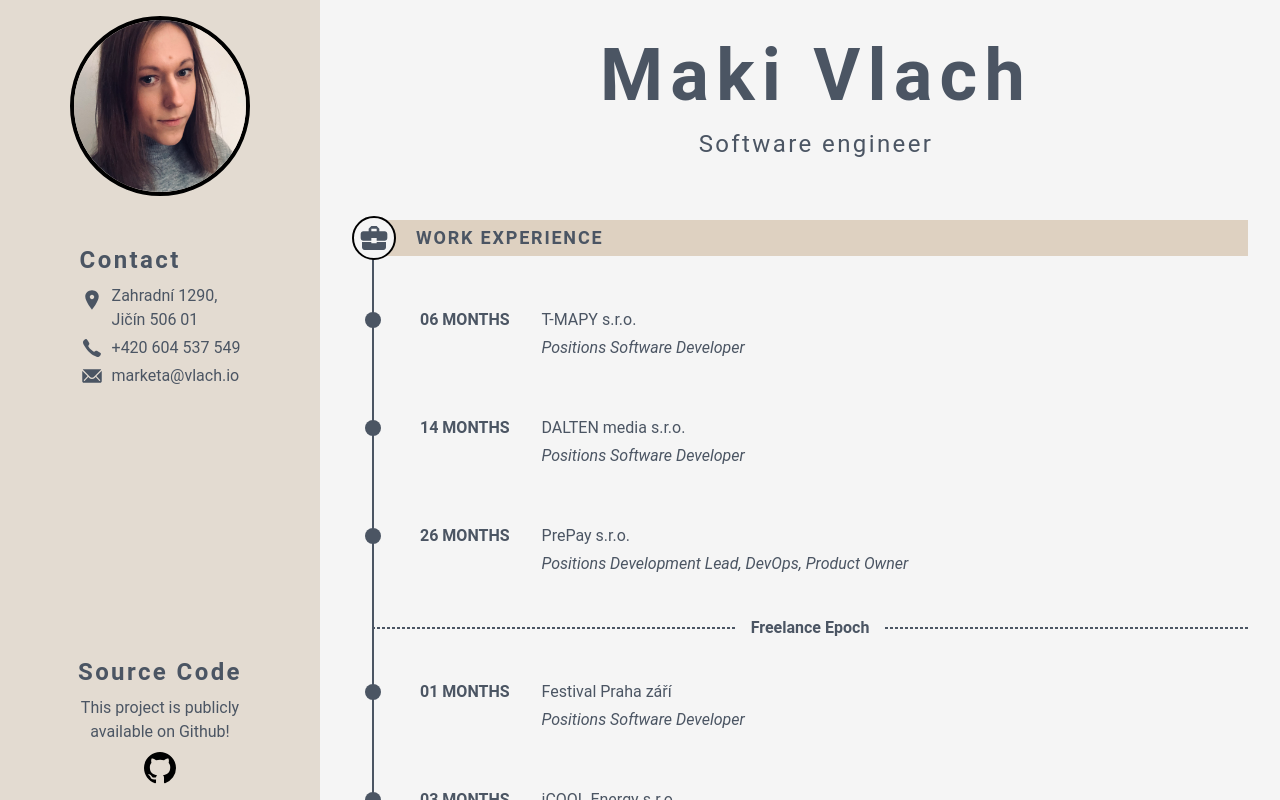
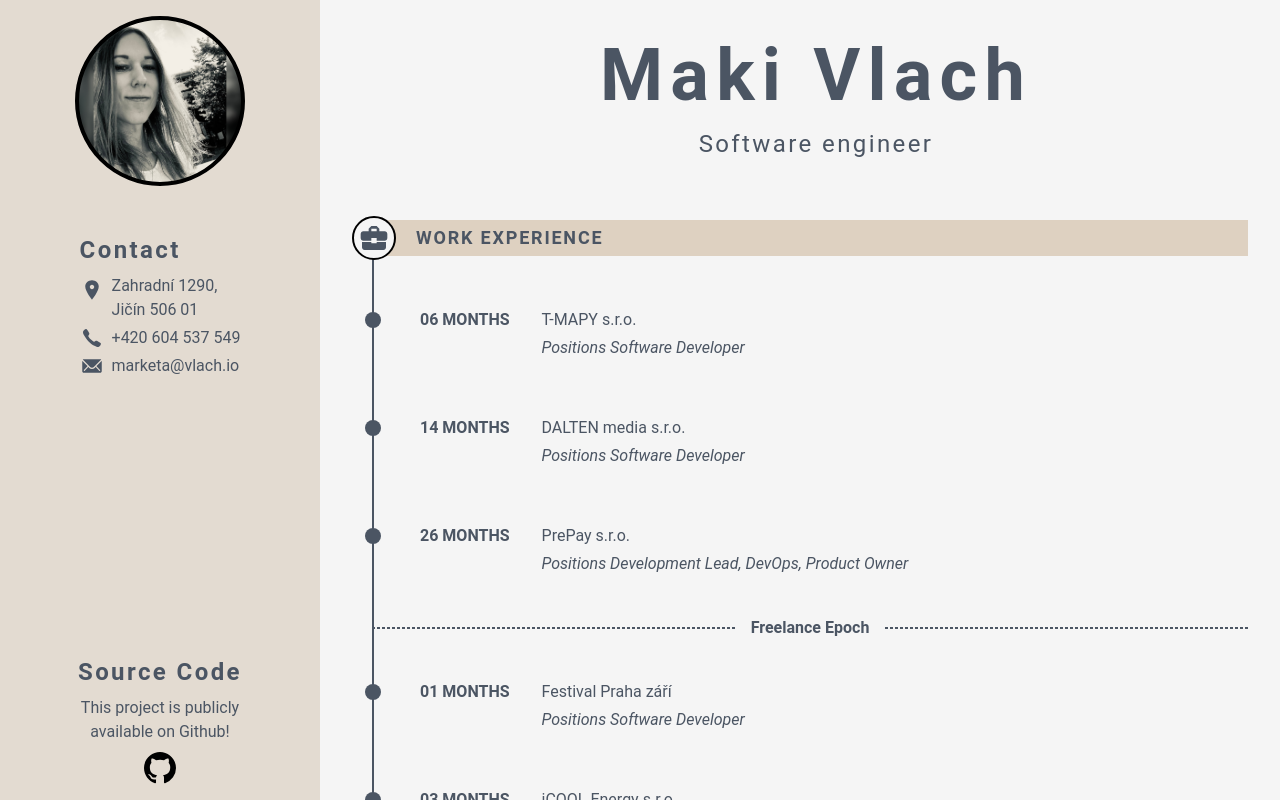
Before and after one commit to makivlach/realestate-cv, a Next.js app: page / in a window 1280 px wide. Built offline with nearby package versions, Linux system fonts and the light colour scheme.

Commit message:
Change avatar

```diff
--- a/src/app/layout.tsx
+++ b/src/app/layout.tsx
@@ -20,7 +20,7 @@ export default function RootLayout({ children }: { children: React.ReactNode })
             <div className="flex flex-col justify-between h-full ">
               <div className="flex flex-col items-center">
                 <div className="mt-4">
-                  <PhotoAvatar src="/photos/avatar.jpg" size={180} />
+                  <PhotoAvatar src="/photos/avatar.jpg" size={170} />
                 </div>
 
                 <div className="mt-12">
--- a/src/modules/cv/components/Avatar/PhotoAvatar.tsx
+++ b/src/modules/cv/components/Avatar/PhotoAvatar.tsx
@@ -7,10 +7,11 @@ type PhotoAvatarProps = {
 export const PhotoAvatar: React.FC<PhotoAvatarProps> = ({ className = '', ...props }) => {
   return (
     <div
-      className={'rounded-full border-4 border-black overflow-hidden h-fit ' + className}
+      className={
+        'rounded-full border-4 border-black overflow-hidden bg-avatar w-full h-full bg-cover bg-no-repeat bg-center' +
+        className
+      }
       style={{ width: props.size, height: props.size }}
-    >
-      <img src={props.src} width={props.size} height={props.size} />
-    </div>
+    />
   )
 }
--- a/tailwind.config.js
+++ b/tailwind.config.js
@@ -8,6 +8,9 @@ module.exports = {
       fontFamily: {
         sans: ['Roboto', ...defaultTheme.fontFamily.sans],
       },
+      backgroundImage: {
+        avatar: 'url("/photos/avatar.jpg")',
+      },
     },
   },
   plugins: [],
```
Also changed, not shown: public/photos/avatar.jpg.
